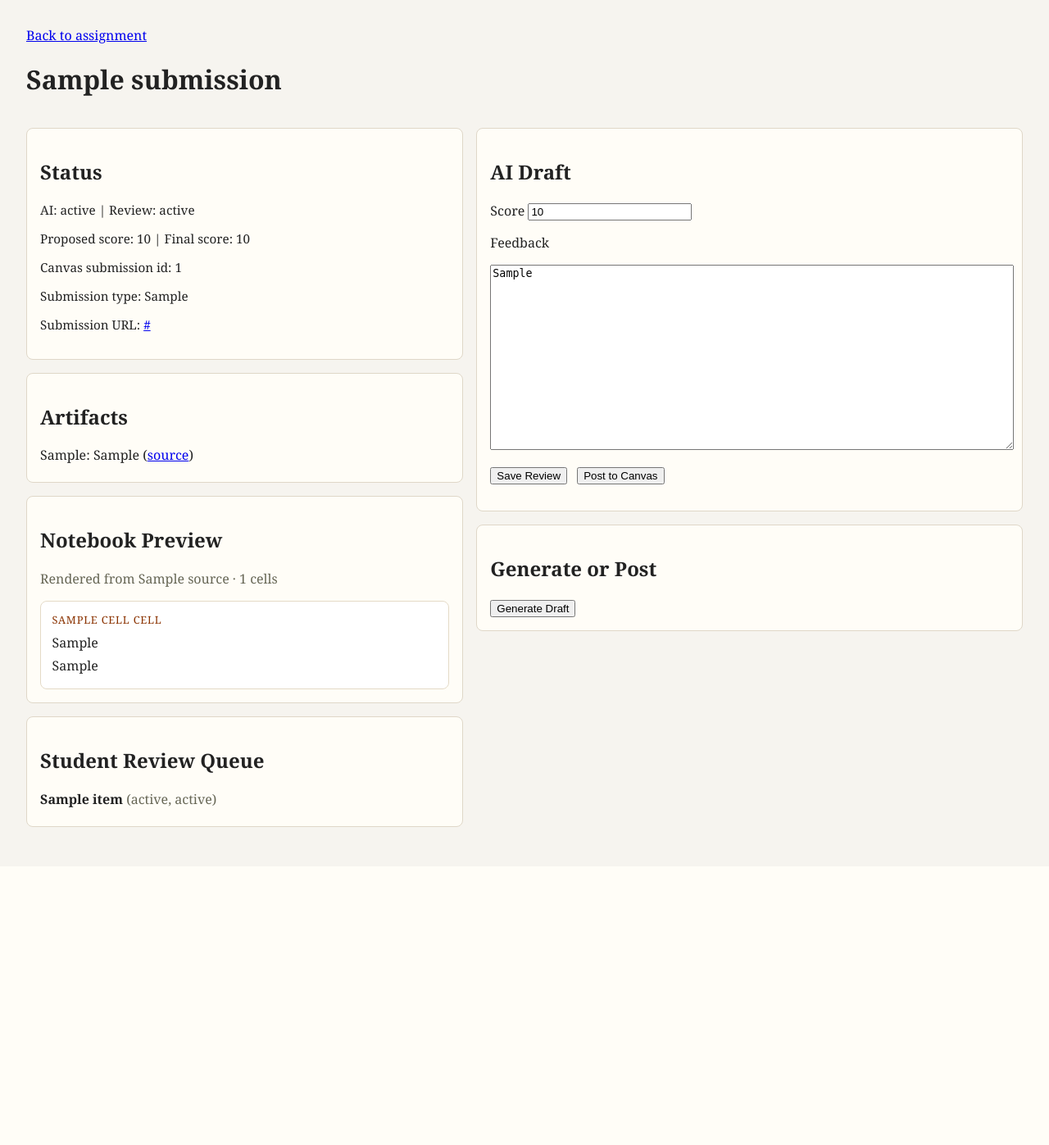
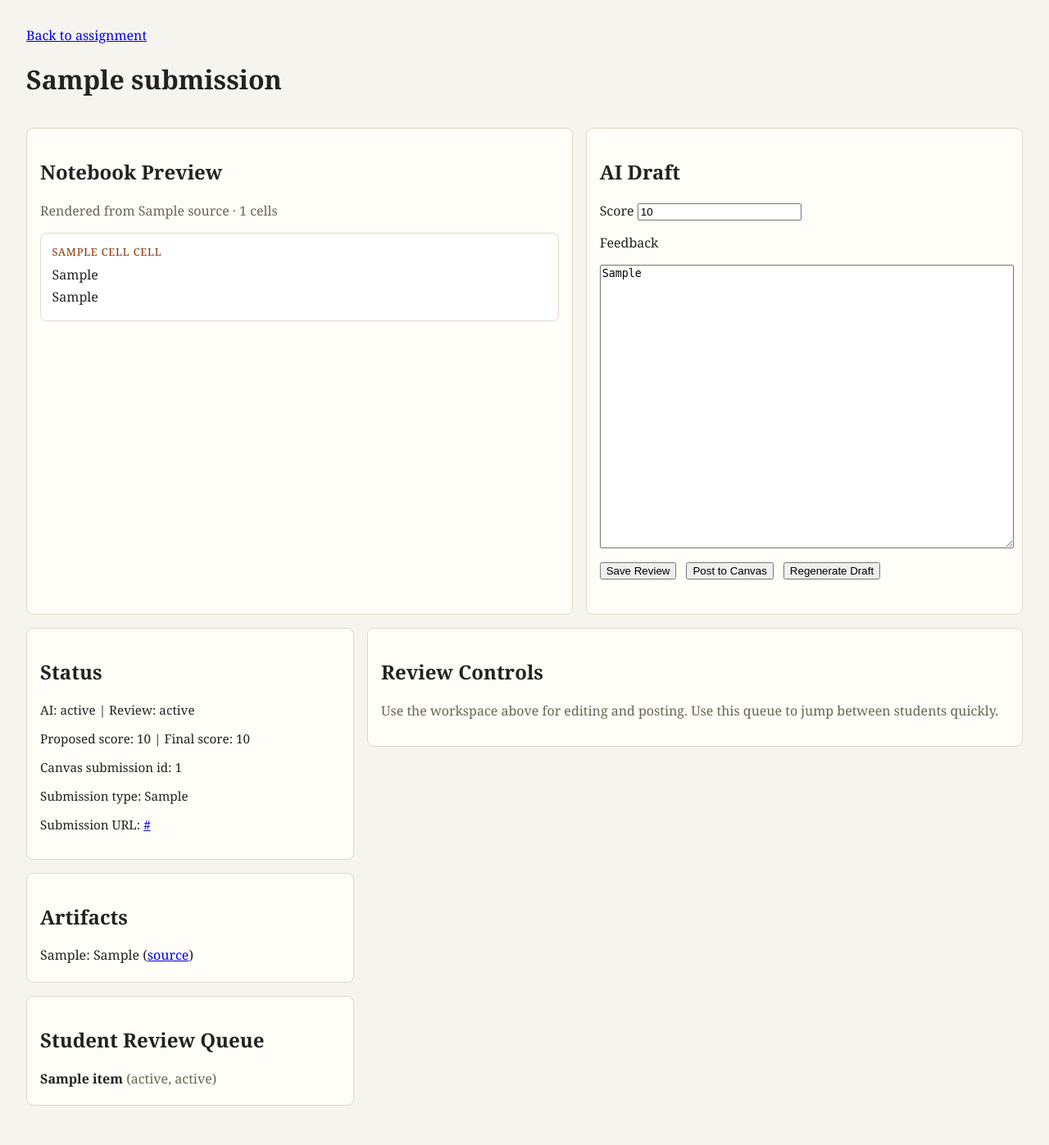
Before and after one commit to gperdrizet/feedback, a Django app: template grading/templates/grading/submission_detail.html in a window 1280 px wide. Shown: the whole page at 82% size. Before the commit the page ends 1009 px from the top, so only its background shows below. Run offline with Django 5.2, Linux system fonts and the light colour scheme; the template is opened without the code that fills it: most values are stand-ins (such as "Sample title", 1, 10 or a date in 2020).

Commit message:
Updated preview page layout

```diff
--- a/grading/templates/grading/submission_detail.html
+++ b/grading/templates/grading/submission_detail.html
@@ -6,17 +6,19 @@
   <style>
     body { font-family: Georgia, serif; margin: 2rem; background: #f6f4ef; color: #222; }
     .panel { background: #fffdf7; padding: 1rem; border: 1px solid #dfd7c8; border-radius: 8px; margin-bottom: 1rem; }
-    .layout { display: grid; grid-template-columns: minmax(280px, 1fr) minmax(360px, 1.25fr); gap: 1rem; align-items: start; }
+    .layout { display: grid; grid-template-columns: minmax(260px, 1fr) minmax(420px, 2fr); gap: 1rem; align-items: start; }
+    .workspace { display: grid; grid-template-columns: minmax(420px, 1.25fr) minmax(380px, 1fr); gap: 1rem; align-items: start; }
+    .workspace-panel { min-height: 70vh; max-height: 70vh; overflow: auto; }
     .submissions-nav { display: flex; gap: 0.75rem; flex-wrap: wrap; margin-bottom: 1rem; }
     .submissions-nav a { color: #8a3200; }
-    textarea { width: 100%; min-height: 220px; }
+    textarea { width: 100%; min-height: 340px; }
     input[type="text"] { width: 12rem; }
     .inline-actions { display: flex; gap: 0.75rem; flex-wrap: wrap; }
     .muted { color: #665; }
     .listless { list-style: none; padding-left: 0; margin: 0; }
     .listless li { margin: 0.35rem 0; }
     .meta { font-size: 0.95rem; }
-    .notebook-preview { max-height: 36rem; overflow: auto; }
+    .notebook-preview { max-height: none; }
     .notebook-preview-note { margin-top: 0.25rem; }
     .notebook-cell { padding: 0.85rem; border: 1px solid #e4dac7; border-radius: 8px; margin-top: 0.75rem; background: #fff; }
     .notebook-cell-header { font-size: 0.8rem; text-transform: uppercase; letter-spacing: 0.06em; color: #8a3200; margin-bottom: 0.5rem; }
@@ -31,6 +33,13 @@
     .nb-output { background: #f7f7f7; border-top: 1px solid #e0d8c8; padding: 0.5rem; margin: 0.25rem 0 0; white-space: pre-wrap; word-break: break-word; font-size: 0.9rem; }
     .nb-output-error { color: #a00; }
     .nb-output-html { padding: 0.25rem 0; }
+    .review-actions { margin-top: 0.75rem; }
+    @media (max-width: 1100px) {
+      .layout,
+      .workspace { grid-template-columns: 1fr; }
+      .workspace-panel { min-height: auto; max-height: none; overflow: visible; }
+      textarea { min-height: 240px; }
+    }
     {% if notebook_preview %}{{ notebook_preview.pygments_css }}{% endif %}
   </style>
 </head>
@@ -48,6 +57,52 @@
       <div>{{ message }}</div>
     {% endfor %}
   {% endif %}
+
+  <div class="workspace">
+    <section>
+      {% if notebook_preview %}
+      <div class="panel notebook-preview workspace-panel">
+        <h2>Notebook Preview</h2>
+        <p class="muted notebook-preview-note">Rendered from {{ notebook_preview.source }} · {{ notebook_preview.cell_count }} cells{% if notebook_preview.truncated %} · preview truncated{% endif %}</p>
+        {% for cell in notebook_preview.cells %}
+          <div class="notebook-cell notebook-cell-{{ cell.cell_type }}">
+            <div class="notebook-cell-header">{{ cell.title }} cell</div>
+            <div class="notebook-cell-body">{{ cell.rendered_html }}</div>
+            {% if cell.output_html %}
+              <div class="nb-output-html">{{ cell.output_html }}</div>
+            {% endif %}
+          </div>
+        {% endfor %}
+      </div>
+      {% else %}
+      <div class="panel workspace-panel">
+        <h2>Notebook Preview</h2>
+        <p class="muted">No notebook found for this submission.</p>
+      </div>
+      {% endif %}
+    </section>
+
+    <section>
+      <div class="panel workspace-panel">
+        <h2>AI Draft</h2>
+        {% if submission.ai_drafts.all %}
+          <p class="muted">Latest draft below. You can edit it before posting.</p>
+        {% endif %}
+        <form method="post">
+          {% csrf_token %}
+          <p><label>Score <input type="text" name="final_score" value="{{ submission.final_score|default:submission.proposed_score|default:'' }}"></label></p>
+          <p><label>Feedback</label></p>
+          <textarea name="final_feedback">{{ submission.final_feedback|default:submission.proposed_feedback }}</textarea>
+          <p class="inline-actions review-actions">
+            <button type="submit" name="action" value="save">Save Review</button>
+            <button type="submit" name="action" value="post">Post to Canvas</button>
+            <button type="submit" name="action" value="generate">Regenerate Draft</button>
+          </p>
+        </form>
+        {% if submission.last_error %}<p>Last error: {{ submission.last_error }}</p>{% endif %}
+      </div>
+    </section>
+  </div>
 
   <div class="layout">
     <section>
@@ -71,22 +126,6 @@
         </ul>
       </div>
 
-      {% if notebook_preview %}
-      <div class="panel notebook-preview">
-        <h2>Notebook Preview</h2>
-        <p class="muted notebook-preview-note">Rendered from {{ notebook_preview.source }} · {{ notebook_preview.cell_count }} cells{% if notebook_preview.truncated %} · preview truncated{% endif %}</p>
-        {% for cell in notebook_preview.cells %}
-          <div class="notebook-cell notebook-cell-{{ cell.cell_type }}">
-            <div class="notebook-cell-header">{{ cell.title }} cell</div>
-            <div class="notebook-cell-body">{{ cell.rendered_html }}</div>
-            {% if cell.output_html %}
-              <div class="nb-output-html">{{ cell.output_html }}</div>
-            {% endif %}
-          </div>
-        {% endfor %}
-      </div>
-      {% endif %}
-
       <div class="panel">
         <h2>Student Review Queue</h2>
         <ul class="listless">
@@ -106,32 +145,8 @@
 
     <section>
       <div class="panel">
-        <h2>AI Draft</h2>
-        {% if submission.ai_drafts.all %}
-          <p class="muted">Latest draft below. You can edit it before posting.</p>
-        {% endif %}
-        <form method="post">
-          {% csrf_token %}
-          <p><label>Score <input type="text" name="final_score" value="{{ submission.final_score|default:submission.proposed_score|default:'' }}"></label></p>
-          <p><label>Feedback</label></p>
-          <textarea name="final_feedback">{{ submission.final_feedback|default:submission.proposed_feedback }}</textarea>
-          <p class="inline-actions">
-            <button type="submit" name="action" value="save">Save Review</button>
-            <button type="submit" name="action" value="post">Post to Canvas</button>
-          </p>
-        </form>
-      </div>
-
-      <div class="panel">
-        <h2>Generate or Post</h2>
-        <div class="inline-actions">
-          <form method="post">
-            {% csrf_token %}
-            <input type="hidden" name="action" value="generate">
-            <button type="submit">Generate Draft</button>
-          </form>
-        </div>
-        {% if submission.last_error %}<p>Last error: {{ submission.last_error }}</p>{% endif %}
+        <h2>Review Controls</h2>
+        <p class="muted">Use the workspace above for editing and posting. Use this queue to jump between students quickly.</p>
       </div>
     </section>
   </div>
```
